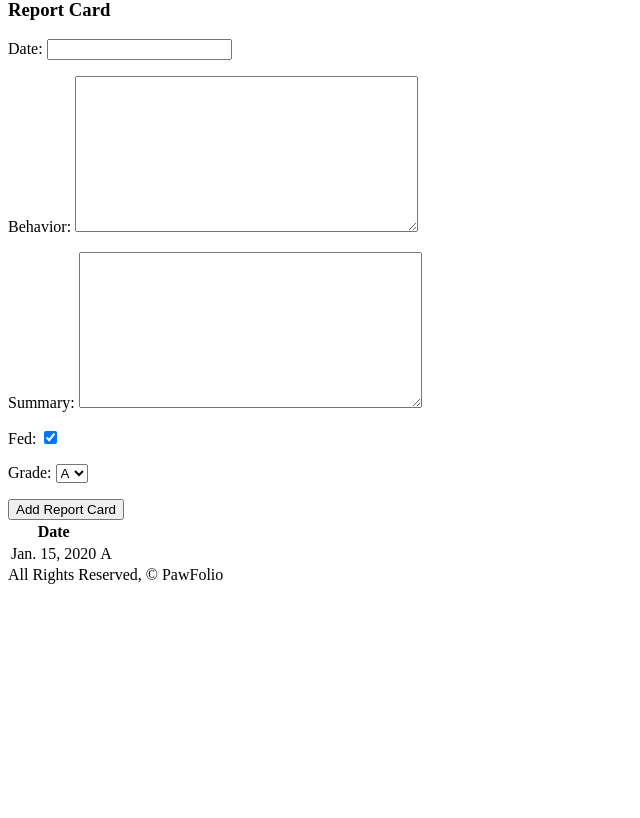
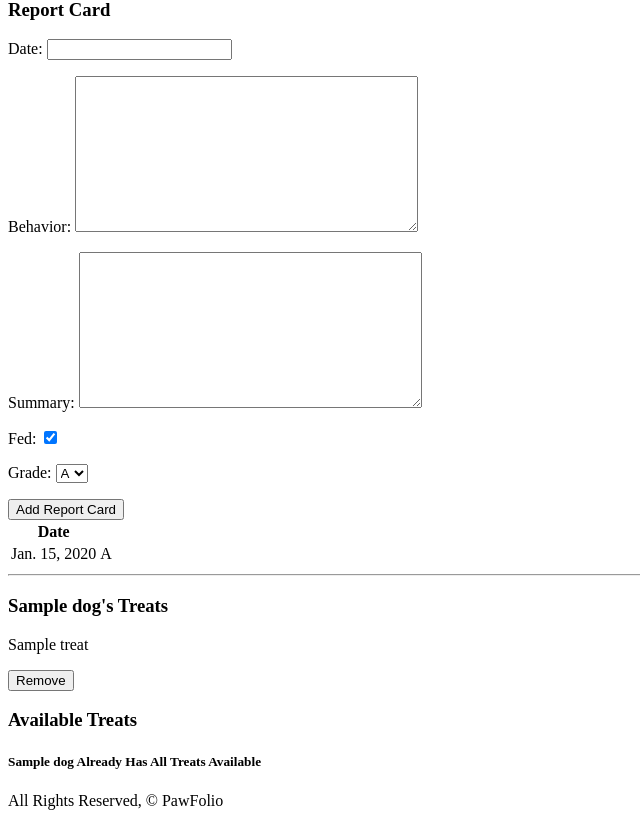
Before and after one commit to shaneyoung91/pawfolio, a Django app: page /dogs/1/ in a window 1280 px wide. Shown: the part 457-1275 px from the top of the page, without its empty margins (0-640 px from the left). Before the commit the page ends 1041 px from the top, so only its background shows below. Run offline with Django 4.2, Linux system fonts and the light colour scheme; a user stored in the database is signed in; tables that the repository leaves empty hold one stand-in row (values such as "Sample post").

Commit message:
add functionality to add treat to dog

```diff
--- a/main_app/admin.py
+++ b/main_app/admin.py
@@ -1,6 +1,7 @@
 from django.contrib import admin
-from .models import Dog, ReportCard
+from .models import Dog, ReportCard, Treat
 
 # Register your models here.
 admin.site.register(Dog)
 admin.site.register(ReportCard)
+admin.site.register(Treat)
--- a/main_app/models.py
+++ b/main_app/models.py
@@ -1,6 +1,14 @@
 from django.db import models
 from django.urls import reverse
 from django.contrib.auth.models import User
+
+
+class Treat(models.Model):
+    name = models.CharField(max_length=50)
+    flavor = models.CharField(max_length=50)
+
+    def __str__(self):
+        return self.name
 
 # Create your models here.
 class Dog(models.Model):
@@ -11,6 +19,7 @@ class Dog(models.Model):
     diet = models.TextField(max_length=250)
     vaccinated = models.BooleanField(default=True)
     user = models.ForeignKey(User, on_delete=models.CASCADE)
+    treats = models.ManyToManyField(Treat)
 
     def __str__(self):
         return f'{self.name} ({self.id})'
--- a/main_app/templates/dogs/detail.html
+++ b/main_app/templates/dogs/detail.html
@@ -40,6 +40,46 @@
           </tbody>
         </table>
       </div>
+      <hr>
+      <div>
+        <div>
+          <h3>{{ dog.name }}'s Treats</h3>
+          {% if dog.treats.count %}
+            {% for treat in dog.treats.all %}
+              <div>
+                <div>
+                    <p>{{ treat.name }}</p>
+                    <form action="{% url 'unassoc_treat' dog.id treat.id %}" method="POST">
+                      {% csrf_token %}
+                      <button type="submit" class="btn">Remove</button>
+                    </form>
+                </div>
+              </div>
+            {% endfor %}
+          {% else %}
+            <h5>No Treats Yet</h5>
+          {% endif %}
+        </div>
+        <div>
+          <h3>Available Treats</h3>
+          {% if treats.count %}
+            {% for treat in treats.all %}
+              <div>
+                <div>
+                    <p>{{ treat.name }}</p>
+                </div>
+                <div>
+                  <form action="{% url 'assoc_treat' dog.id treat.id %}" method="POST">
+                    {% csrf_token %}
+                    <button type="submit" class="btn">Add</button>
+                  </form>
+                </div>
+              </div>
+            {% endfor %}
+          {% else %}
+            <h5>{{dog.name}} Already Has All Treats Available</h5>
+          {% endif %}
+        </div>
 </div>
 
 {% endblock %}
--- a/main_app/urls.py
+++ b/main_app/urls.py
@@ -11,4 +11,7 @@ urlpatterns = [
     path('dogs/<int:pk>/delete/', views.DogDelete.as_view(), name='dogs_delete'),
     path('dogs/<int:dog_id>/add_reportcard/', views.add_reportcard, name='add_reportcard'),
     path('accounts/signup/', views.signup, name='signup'),
+    path('treats/', views.TreatList.as_view(), name='treats_index'),
+    path('dogs/<int:dog_id>/assoc_treat/<int:treat_id>/', views.assoc_treat, name='assoc_treat'),
+    path('dogs/<int:dog_id>/unassoc_treat/<int:treat_id>/', views.unassoc_treat, name='unassoc_treat'),
 ]
--- a/main_app/views.py
+++ b/main_app/views.py
@@ -1,10 +1,11 @@
 from django.shortcuts import render, redirect
 from django.views.generic.edit import CreateView, UpdateView, DeleteView
+from django.views.generic import ListView
 from django.contrib.auth import login
 from django.contrib.auth.forms import UserCreationForm
 from django.contrib.auth.decorators import login_required
 from django.contrib.auth.mixins import LoginRequiredMixin
-from .models import Dog
+from .models import Dog, Treat
 from .forms import ReportCardForm
 
 # Create your views here.
@@ -26,8 +27,13 @@ def dogs_index(request):
 @login_required
 def dogs_detail(request, dog_id):
   dog = Dog.objects.get(id=dog_id)
+  id_list = dog.treats.all().values_list('id')
+  treats_dog_doesnt_have = Treat.objects.exclude(id__in=id_list)
   reportcard_form = ReportCardForm()
-  return render(request, 'dogs/detail.html', { 'dog': dog, 'reportcard_form': reportcard_form})
+  return render(request, 'dogs/detail.html', {
+     'dog': dog, 'reportcard_form': reportcard_form,
+     'treats': treats_dog_doesnt_have
+     })
 
 def add_reportcard(request, dog_id):
   form = ReportCardForm(request.POST)
@@ -56,6 +62,18 @@ class DogDelete(LoginRequiredMixin, DeleteView):
   model = Dog
   success_url = '/dogs'
 
+class TreatList(LoginRequiredMixin, ListView):
+  model = Treat
+
+@login_required
+def assoc_treat(request, dog_id, treat_id):
+    Dog.objects.get(id=dog_id).treats.add(treat_id)
+    return redirect('detail', dog_id=dog_id)
+
+@login_required
+def unassoc_treat(request, dog_id, treat_id):
+    Dog.objects.get(id=dog_id).treats.remove(treat_id)
+    return redirect('detail', dog_id=dog_id)
 
 def signup(request):
   error_message = ''
```
Also changed, not shown: main_app/forms.py (line endings or trailing spaces), main_app/migrations/0004_treat_alter_reportcard_options_dog_treats.py (added), main_app/migrations/0005_remove_treat_flavor_alter_treat_name.py (added), main_app/migrations/0006_rename_name_treat_treat.py (added), main_app/migrations/0007_remove_treat_treat_treat_flavor_treat_name.py (added).
